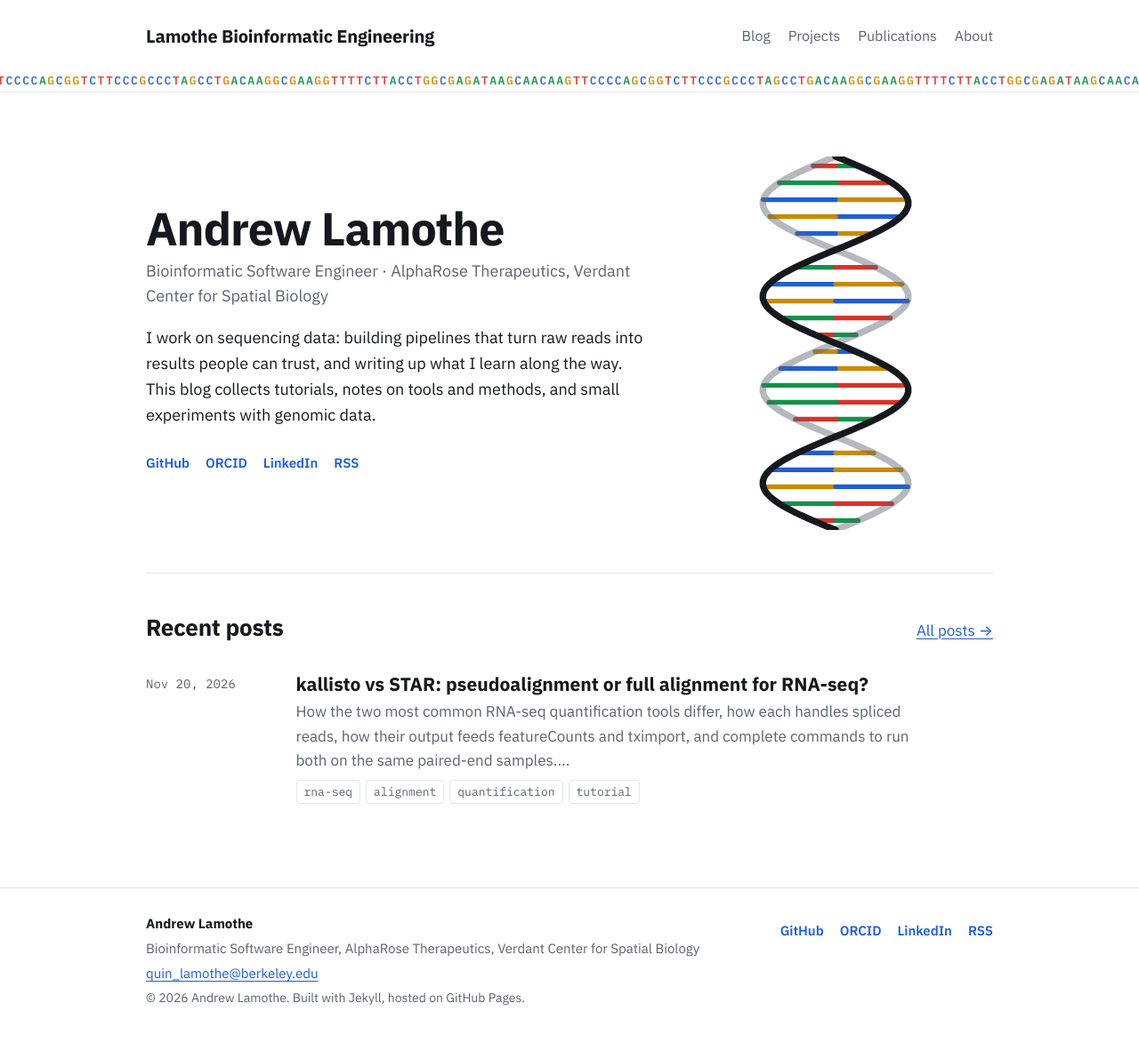
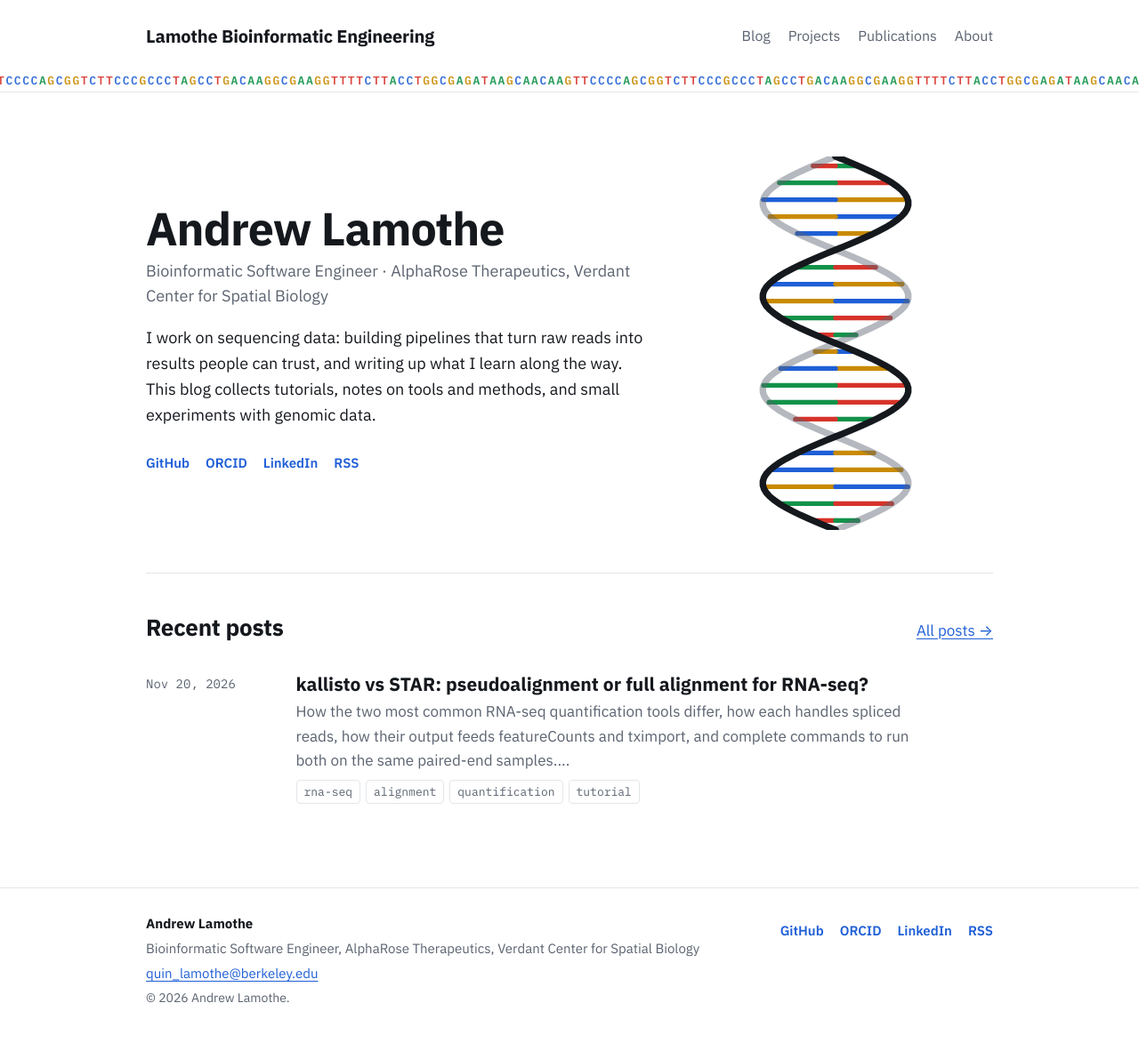
Before and after one commit to Alepidoptera7/Alepidoptera7.github.io, a Jekyll site: the page built from index.md, in a window 1280 px wide. Shown: the whole page at 89% size. Built offline with Jekyll 4.4.1, drawn with Linux system fonts in a browser that asks for light colours.

Commit message:
removed stock line footer.html

```diff
--- a/_includes/footer.html
+++ b/_includes/footer.html
@@ -8,6 +8,6 @@
     {% include social.html %}
   </div>
   <div class="wrap">
-    <p class="muted small">&copy; {{ site.time | date: "%Y" }} {{ site.author.name }}. Built with Jekyll, hosted on GitHub Pages.</p>
+    <p class="muted small">&copy; {{ site.time | date: "%Y" }} {{ site.author.name }}.</p>
   </div>
 </footer>
```
